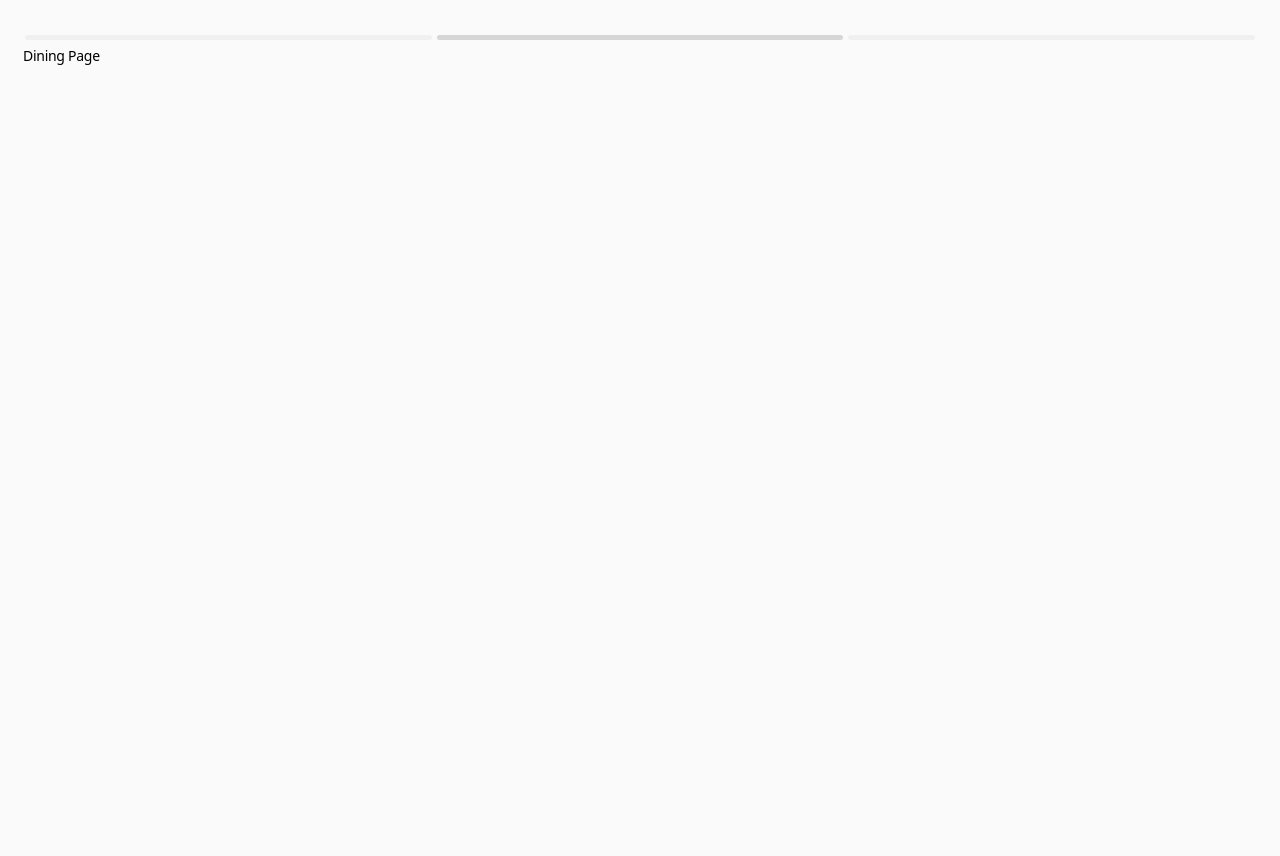
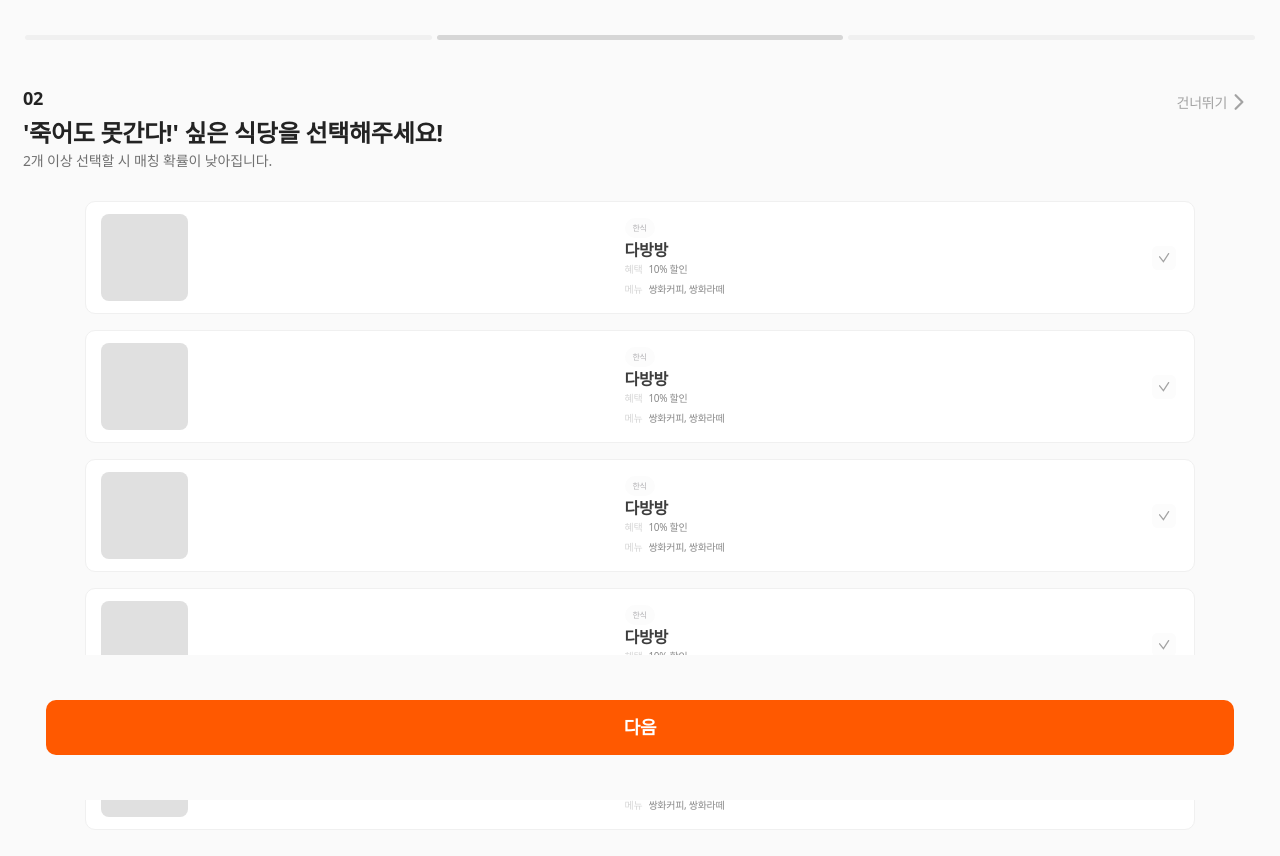
Before and after one commit to joyrii/EATING_WEB, a Next.js app: page /application/dining in a window 1280 px wide. Shown: the top 856 px of the page. Before the commit the page ends 800 px from the top, so only its background shows below. Built offline with nearby package versions, Linux system fonts and the light colour scheme; a web font is replaced by a local one.

Commit message:
feat(application): #15 - 선호하지 않는 식당 선택 화면 UI 구현

```diff
--- a/src/app/(withoutTabBar)/application/dining/page.tsx
+++ b/src/app/(withoutTabBar)/application/dining/page.tsx
@@ -1,3 +1,124 @@
+'use client';
+
+import {
+  TextWrapper,
+  StepText,
+  TitleText,
+  SubText,
+  SkipButton,
+  SkipButtonText,
+} from '@/app/(onboarding)/onboarding/style';
+import { IoChevronForward } from 'react-icons/io5';
+import { useRouter } from 'next/navigation';
+import {
+  ButtonWrapper,
+  RestaurantListContainer,
+  SkipButtonWrapper,
+} from '../style';
+import RestaurantListItem from '@/components/application/RestaurantListItem';
+import Button from '@/components/BaseButton';
+import { useState } from 'react';
+
 export default function Dining() {
-  return <div>Dining Page</div>;
+  const router = useRouter();
+  const [checkedItems, setCheckedItems] = useState<string[]>([]);
+
+  return (
+    <div>
+      <TextWrapper>
+        <SkipButtonWrapper>
+          <StepText>02</StepText>
+          <SkipButton
+            onClick={() => {
+              router.push('/application/additional');
+            }}
+          >
+            <SkipButtonText>건너뛰기</SkipButtonText>
+            <IoChevronForward size={24} color="#a3a3a3" />
+          </SkipButton>
+        </SkipButtonWrapper>
+        <TitleText>'죽어도 못간다!' 싶은 식당을 선택해주세요!</TitleText>
+        <SubText>2개 이상 선택할 시 매칭 확률이 낮아집니다.</SubText>
+      </TextWrapper>
+      <RestaurantListContainer>
+        <RestaurantListItem
+          name="다방방"
+          category="한식"
+          benefit="10% 할인"
+          menue="쌍화커피, 쌍화라떼"
+          checked={checkedItems.includes('다방방')}
+          onClick={() => {
+            if (checkedItems.includes('다방방')) {
+              setCheckedItems(checkedItems.filter((item) => item !== '다방방'));
+            } else {
+              setCheckedItems([...checkedItems, '다방방']);
+            }
+          }}
+        />
+        <RestaurantListItem
+          name="다방방"
+          category="한식"
+          benefit="10% 할인"
+          menue="쌍화커피, 쌍화라떼"
+          checked={checkedItems.includes('다방방')}
+          onClick={() => {
+            if (checkedItems.includes('다방방')) {
+              setCheckedItems(checkedItems.filter((item) => item !== '다방방'));
+            } else {
+              setCheckedItems([...checkedItems, '다방방']);
+            }
+          }}
+        />
+        <RestaurantListItem
+          name="다방방"
+          category="한식"
+          benefit="10% 할인"
+          menue="쌍화커피, 쌍화라떼"
+          checked={checkedItems.includes('다방방')}
+          onClick={() => {
+            if (checkedItems.includes('다방방')) {
+              setCheckedItems(checkedItems.filter((item) => item !== '다방방'));
+            } else {
+              setCheckedItems([...checkedItems, '다방방']);
+            }
+          }}
+        />
+        <RestaurantListItem
+          name="다방방"
+          category="한식"
+          benefit="10% 할인"
+          menue="쌍화커피, 쌍화라떼"
+          checked={checkedItems.includes('다방방')}
+          onClick={() => {
+            if (checkedItems.includes('다방방')) {
+              setCheckedItems(checkedItems.filter((item) => item !== '다방방'));
+            } else {
+              setCheckedItems([...checkedItems, '다방방']);
+            }
+          }}
+        />
+        <RestaurantListItem
+          name="다방방"
+          category="한식"
+          benefit="10% 할인"
+          menue="쌍화커피, 쌍화라떼"
+          checked={checkedItems.includes('다방방')}
+          onClick={() => {
+            if (checkedItems.includes('다방방')) {
+              setCheckedItems(checkedItems.filter((item) => item !== '다방방'));
+            } else {
+              setCheckedItems([...checkedItems, '다방방']);
+            }
+          }}
+        />
+      </RestaurantListContainer>
+      <ButtonWrapper>
+        <Button
+          label="다음"
+          disabled={checkedItems.length === 0}
+          onClick={() => router.push('/application/additional')}
+        />
+      </ButtonWrapper>
+    </div>
+  );
 }
--- a/src/app/(withoutTabBar)/application/style.tsx
+++ b/src/app/(withoutTabBar)/application/style.tsx
@@ -37,8 +37,34 @@ export const CautionWrapper = styled.div`
   }
 `;
 
-export const ButtonWrapper = styled.div`
+export const ModalButtonWrapper = styled.div`
   width: 128px;
   display: flex;
   justify-content: center;
 `;
+
+export const SkipButtonWrapper = styled.div`
+  display: flex;
+  flex-direction: row;
+  justify-content: space-between;
+  align-items: center;
+  width: 100%;
+`;
+
+export const RestaurantListContainer = styled.div`
+  display: flex;
+  flex-direction: column;
+  align-items: center;
+  margin-top: 30px;
+  margin-bottom: 100px;
+`;
+
+export const ButtonWrapper = styled.div`
+  position: fixed;
+  bottom: 0px;
+  left: 23px;
+  right: 23px;
+  width: calc(100% - 46px);
+  background-color: #fafafa;
+  padding: 45px 23px;
+`;
--- /dev/null
+++ b/src/components/Checkbox.tsx
@@ -0,0 +1,19 @@
+import { Checkbox } from './style';
+
+export default function Check({
+  checked,
+  handler,
+  onClick,
+}: {
+  checked: boolean;
+  handler: (checked: boolean) => void;
+  onClick?: () => void;
+}) {
+  return (
+    <Checkbox
+      checked={checked}
+      onChange={(e) => handler(e.target.checked)}
+      onClick={onClick}
+    />
+  );
+}
--- /dev/null
+++ b/src/components/application/RestaurantListItem.tsx
@@ -0,0 +1,69 @@
+'use client';
+
+import {
+  CategoryChip,
+  RestaurantDetailText,
+  RestaurantInfo,
+  RestaurantInfoWrapper,
+  RestaurantListItemWrapper,
+  RestaurantName,
+} from './style';
+import Check from '../Checkbox';
+import { useState } from 'react';
+
+interface RestaurantListItemProps {
+  name: string;
+  category: string;
+  benefit: string;
+  menue: string;
+  imageUrl?: string;
+  checked?: boolean;
+  onClick?: () => void;
+}
+
+export default function RestaurantListItem({
+  name,
+  category,
+  benefit,
+  menue,
+  imageUrl,
+  checked: initialChecked = false,
+  onClick,
+}: RestaurantListItemProps) {
+  const [checked, setChecked] = useState(initialChecked);
+
+  return (
+    <RestaurantListItemWrapper checked={checked}>
+      {imageUrl ? (
+        <img
+          src={imageUrl}
+          alt={name}
+          style={{ width: '87px', height: '87px' }}
+        />
+      ) : (
+        // Placeholder for missing image
+        <div
+          style={{
+            width: '87px',
+            height: '87px',
+            backgroundColor: '#e0e0e0',
+            borderRadius: '8px',
+          }}
+        />
+      )}
+      <RestaurantInfoWrapper>
+        <CategoryChip checked={checked}>{category}</CategoryChip>
+        <RestaurantName checked={checked}>{name}</RestaurantName>
+        <RestaurantInfo>
+          <RestaurantDetailText checked={checked}>
+            혜택<span>{benefit}</span>
+          </RestaurantDetailText>
+          <RestaurantDetailText checked={checked}>
+            메뉴<span>{menue}</span>
+          </RestaurantDetailText>
+        </RestaurantInfo>
+      </RestaurantInfoWrapper>
+      <Check checked={checked} handler={setChecked} onClick={onClick} />
+    </RestaurantListItemWrapper>
+  );
+}
--- a/src/components/application/style.tsx
+++ b/src/components/application/style.tsx
@@ -35,3 +35,62 @@ export const TimeCell = styled.div<{ active: boolean }>`
   border: 1px solid #d6d6d6;
   background-color: ${({ active }) => (active ? '#ff5900' : '#ffffff')};
 `;
+
+export const RestaurantListItemWrapper = styled.div<{ checked?: boolean }>`
+  display: flex;
+  flex-direction: row;
+  align-items: center;
+  justify-content: space-between;
+  padding: 12px 15px;
+  border: 1px solid ${({ checked }) => (checked ? '#ff5900' : '#f0f0f0')};
+  border-radius: 10px;
+  margin-bottom: 16px;
+  width: 90%;
+  background-color: #ffffff;
+`;
+
+export const RestaurantImage = styled.img`
+  width: 87px;
+  height: 87px;
+  object-fit: cover;
+  border-radius: 8px;
+`;
+
+export const RestaurantInfoWrapper = styled.div`
+  display: flex;
+  flex-direction: column;
+  margin-left: 13px;
+`;
+
+export const CategoryChip = styled.div<{ checked?: boolean }>`
+  width: fit-content;
+  padding: 4px 8px;
+  background-color: ${({ checked }) => (checked ? '#FFEEE5' : '#FCFCFC')};
+  border-radius: 30px;
+  font-size: 8px;
+  font-weight: 500;
+  color: ${({ checked }) => (checked ? '#FF5900' : '#B0AFB2')};
+`;
+
+export const RestaurantName = styled.h2<{ checked?: boolean }>`
+  font-size: 16px;
+  font-weight: 700;
+  color: ${({ checked }) => (checked ? '#FF5900' : '#3d3d3d')};
+`;
+
+export const RestaurantInfo = styled.div`
+  display: flex;
+  flex-direction: column;
+  gap: 5px;
+`;
+
+export const RestaurantDetailText = styled.p<{ checked?: boolean }>`
+  font-size: 10px;
+  font-weight: 500;
+  color: ${({ checked }) => (checked ? '#FFBAA5' : '#d6d6d6')};
+
+  span {
+    color: ${({ checked }) => (checked ? '#ff5900' : '#8a8a8a')};
+    margin-left: 6px;
+  }
+`;
--- a/src/components/style.tsx
+++ b/src/components/style.tsx
@@ -139,3 +139,22 @@ export const ButtonText = styled.span`
   font-weight: 600;
   color: #ffffff;
 `;
+
+// 체크박스
+export const Checkbox = styled.input.attrs({ type: 'checkbox' })`
+  appearance: none;
+  width: 24px;
+  height: 24px;
+  border-radius: 6px;
+  background-color: #fcfcfc;
+  cursor: pointer;
+
+  background-image: url('/svgs/check-gray.svg');
+  background-repeat: no-repeat;
+  background-position: center;
+
+  &:checked {
+    background-image: url('/svgs/check.svg');
+    background-color: #ff5900;
+  }
+`;
```
Also changed, not shown: src/app/(withoutTabBar)/application/schedule/page.tsx (+4 -3 lines), src/components/application/RestaurantCategoryChip.tsx (added, +11 -0 lines), public/svgs/check-gray.svg (added).
